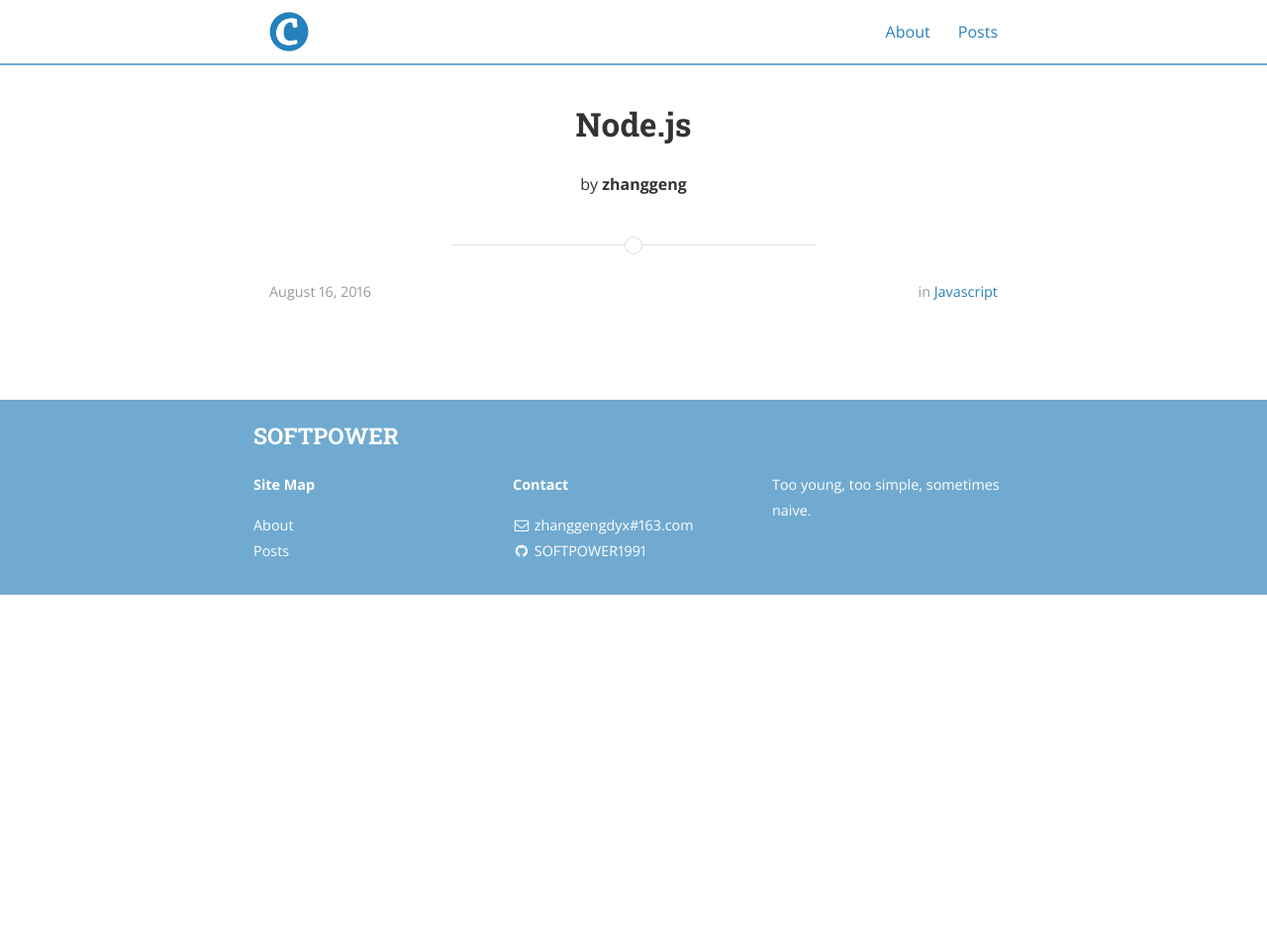
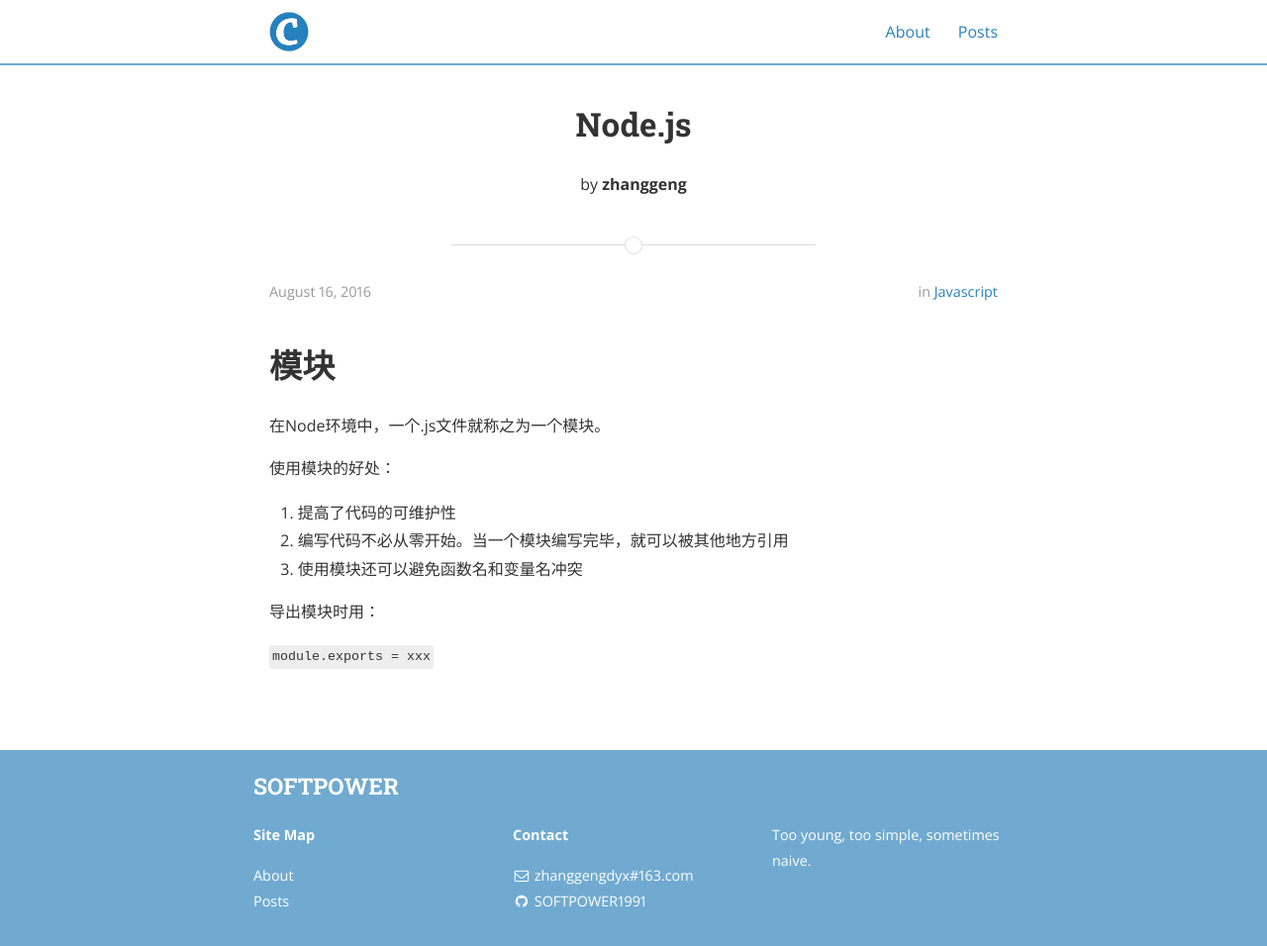
Before and after one commit to SOFTPOWER1991/SOFTPOWER1991.github.io, a Jekyll site: the page built from _posts/2016-08-16-Node.js.markdown, in a window 1280 px wide. Shown: the whole page at 99% size. Built offline with Jekyll 4.4.1, drawn with Linux system fonts in a browser that asks for light colours; nearby versions of some CDN libraries; a style sheet for code colours, icons or effects is not loaded; before the commit the page ends 900 px from its top, so only the background shows below that.

Commit message:
add a new post about node.js -- module

````diff
--- a/_posts/2016-08-16-Node.js.markdown
+++ b/_posts/2016-08-16-Node.js.markdown
@@ -5,3 +5,19 @@ date:   2016-08-16 08:45:59
 author: zhanggeng
 categories: JavaScript
 ---
+
+# 模块
+
+在Node环境中，一个.js文件就称之为一个模块。
+
+使用模块的好处：
+
+1. 提高了代码的可维护性
+2. 编写代码不必从零开始。当一个模块编写完毕，就可以被其他地方引用
+3. 使用模块还可以避免函数名和变量名冲突
+
+导出模块时用：
+
+```
+module.exports = xxx
+```
````
